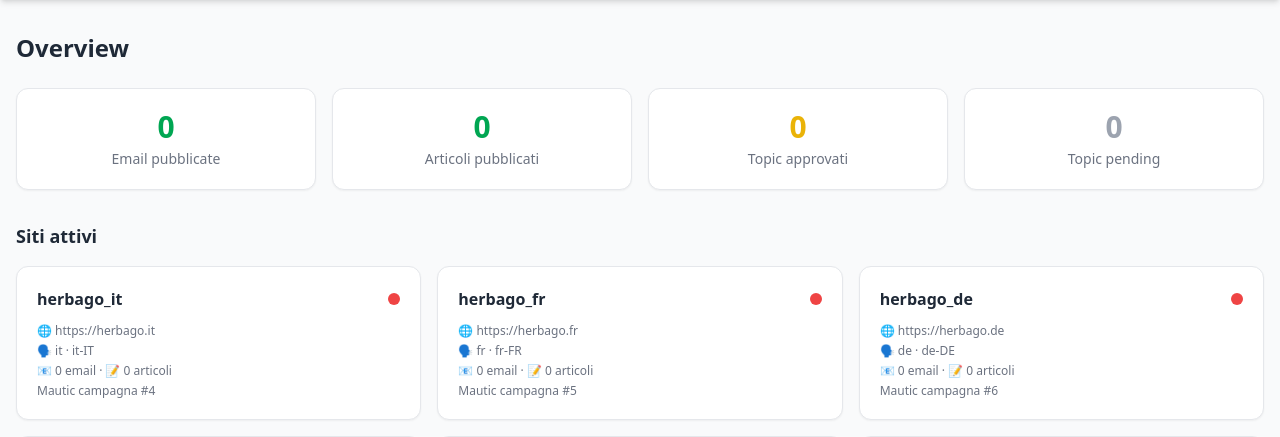
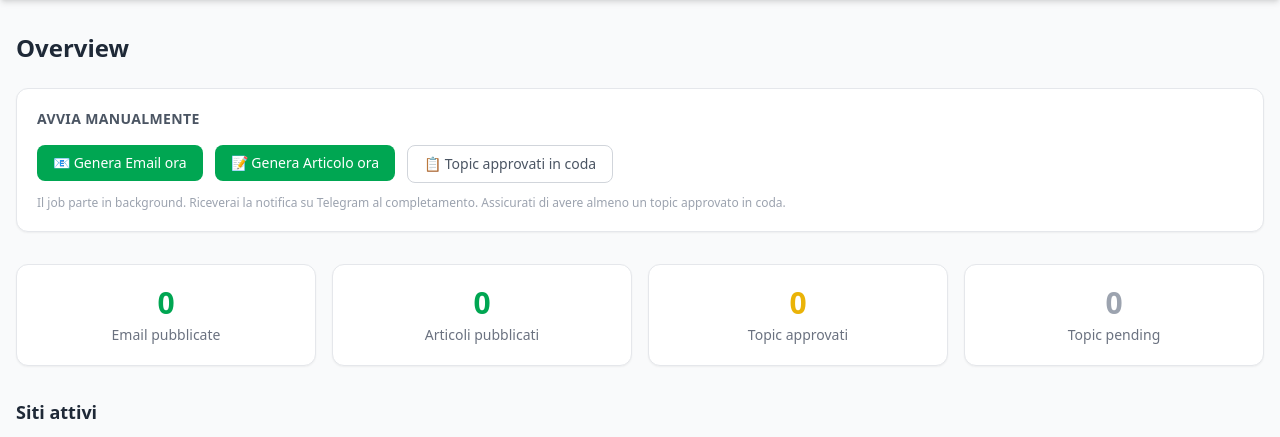
Before and after one commit to omarbortolato/HerbaMarketer, a FastAPI app: page / in a window 1280 px wide. Shown: the part 52-489 px from the top of the page. Run offline with FastAPI, Linux system fonts and the light colour scheme; the visitor is signed in with stand-in values (Sample User, id 1); data that the repository does not hold is empty; some libraries are stand-ins or nearby versions.

Commit message:
Add manual trigger buttons for email_job and article_job on overview
- POST /run/email-job and /run/article-job run jobs via BackgroundTasks
- Confirm dialog before triggering to avoid accidental runs
- Flash message after trigger with Telegram reminder
- Link to approved topics queue

Co-Authored-By: Claude Sonnet 4.6 <noreply@anthropic.com>

```diff
--- a/dashboard/app.py
+++ b/dashboard/app.py
@@ -28,7 +28,7 @@ from datetime import datetime, timedelta
 from pathlib import Path
 from typing import Optional
 
-from fastapi import Depends, FastAPI, Form, HTTPException, Request
+from fastapi import BackgroundTasks, Depends, FastAPI, Form, HTTPException, Request
 from fastapi.responses import HTMLResponse, RedirectResponse
 from fastapi.staticfiles import StaticFiles
 from fastapi.templating import Jinja2Templates
@@ -216,7 +216,7 @@ async def logout(request: Request):
 
 
 @app.get("/", response_class=HTMLResponse)
-async def overview(request: Request, db: Session = Depends(get_db)):
+async def overview(request: Request, triggered: Optional[str] = None, db: Session = Depends(get_db)):
     """Overview: all sites with traffic-light status and global counters."""
     active_sites = get_all_active_sites()
 
@@ -271,6 +271,7 @@ async def overview(request: Request, db: Session = Depends(get_db)):
             "total_emails": total_emails,
             "total_articles": total_articles,
             "now": datetime.utcnow(),
+            "triggered": triggered,
             "current_user": request.session.get("user"),
         },
     )
@@ -505,6 +506,22 @@ async def logs(
     )
 
 
+@app.post("/run/email-job")
+async def run_email_job(background_tasks: BackgroundTasks):
+    """Manually trigger email_job in background."""
+    from core.scheduler import email_job
+    background_tasks.add_task(email_job)
+    return RedirectResponse(url="/?triggered=email", status_code=303)
+
+
+@app.post("/run/article-job")
+async def run_article_job(background_tasks: BackgroundTasks):
+    """Manually trigger article_job in background."""
+    from core.scheduler import article_job
+    background_tasks.add_task(article_job)
+    return RedirectResponse(url="/?triggered=article", status_code=303)
+
+
 @app.get("/config", response_class=HTMLResponse)
 async def config_view(request: Request):
     """Read-only view of active site configurations."""
--- a/dashboard/templates/index.html
+++ b/dashboard/templates/index.html
@@ -3,6 +3,40 @@
 
 {% block content %}
 <h1 class="text-2xl font-bold mb-6">Overview</h1>
+
+<!-- Flash message after manual trigger -->
+{% if triggered %}
+<div class="mb-5 px-4 py-3 bg-green-50 border border-green-200 rounded-lg text-sm text-green-700">
+  ✅ Job <b>{{ 'email' if triggered == 'email' else 'articolo' }}</b> avviato in background.
+  Controlla Telegram tra qualche minuto per la notifica di completamento.
+</div>
+{% endif %}
+
+<!-- Manual trigger panel -->
+<div class="bg-white rounded-xl border shadow-sm p-5 mb-8">
+  <h2 class="font-semibold text-sm text-gray-600 uppercase tracking-wide mb-4">Avvia manualmente</h2>
+  <div class="flex gap-3 flex-wrap">
+    <form method="POST" action="/run/email-job">
+      <button type="submit"
+              onclick="return confirm('Avvia email_job adesso? Userà il primo topic approved in coda.')"
+              class="flex items-center gap-2 bg-herba hover:bg-herba-dark text-white text-sm font-medium px-4 py-2 rounded-lg transition">
+        📧 Genera Email ora
+      </button>
+    </form>
+    <form method="POST" action="/run/article-job">
+      <button type="submit"
+              onclick="return confirm('Avvia article_job adesso? Userà il primo topic approved in coda.')"
+              class="flex items-center gap-2 bg-herba hover:bg-herba-dark text-white text-sm font-medium px-4 py-2 rounded-lg transition">
+        📝 Genera Articolo ora
+      </button>
+    </form>
+    <a href="/topics?status=approved"
+       class="flex items-center gap-2 border border-gray-300 text-gray-600 hover:border-herba hover:text-herba text-sm font-medium px-4 py-2 rounded-lg transition">
+      📋 Topic approvati in coda
+    </a>
+  </div>
+  <p class="text-xs text-gray-400 mt-3">Il job parte in background. Riceverai la notifica su Telegram al completamento. Assicurati di avere almeno un topic approvato in coda.</p>
+</div>
 
 <!-- Global counters -->
 <div class="grid grid-cols-2 md:grid-cols-4 gap-4 mb-8">
```
